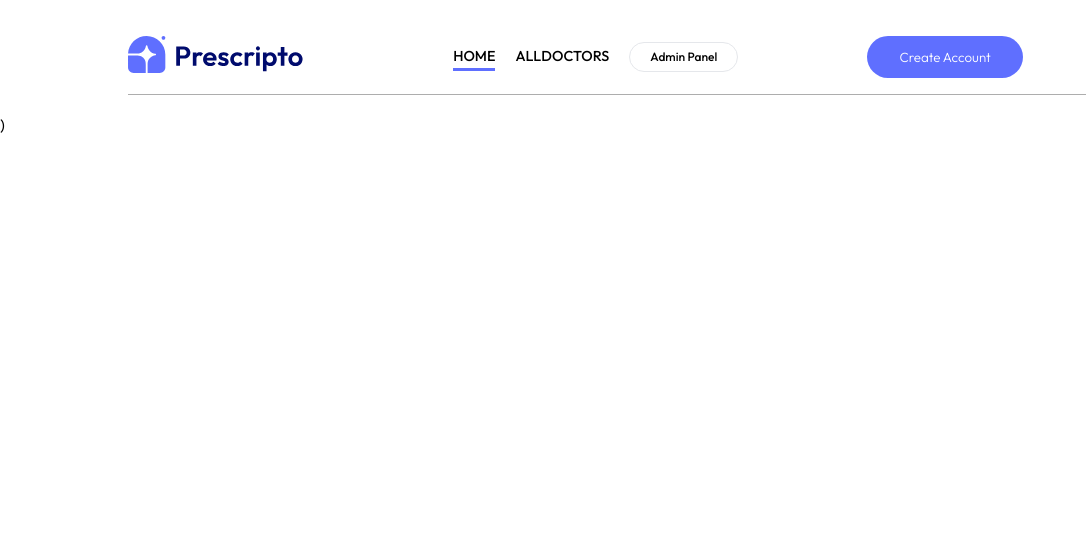
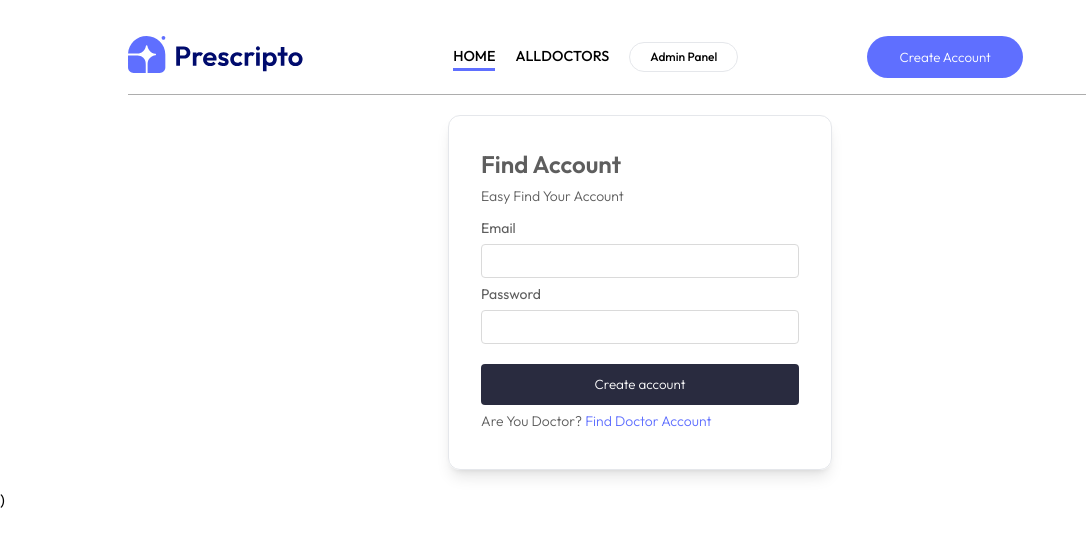
Before and after one commit to MostafaWaseemMahmoud/Prescripto, a React (Vite) app: page /findaccount in a window 1280 px wide. Shown: the top 546 px of the page, without its empty margins (0-1086 px from the left). Built offline with nearby package versions, Linux system fonts and the light colour scheme.

Commit message:
Add Advanced Validation To find Patient Account

```diff
--- a/src/App.jsx
+++ b/src/App.jsx
@@ -12,6 +12,7 @@ import Doctors from './pages/AllDoctors/Doctors';
 import Doctor_DashBoard from './pages/Doctor_DashBoard/DoctorDashboard';
 import Create_Doctor_Account from './pages/create_doctor_account/CreateDoctorAccount';
 import Admin_Panel from './pages/AdminPanel/AdminPanel';
+import FindDoctorAccount from './pages/FindAccount/Findaccount';
 
 function App() {
   function getPage() {
@@ -42,6 +43,7 @@ function App() {
       <Route path="/doctor/dashboard" element={<Doctor_DashBoard />} />
       <Route path="/create/doctor" element={<Create_Doctor_Account />} />
       <Route path="/adminPanel" element={<Admin_Panel></Admin_Panel>} />
+      <Route path="/findaccount" element={<FindDoctorAccount></FindDoctorAccount>} />
     </Routes>
   )
       </>
--- a/src/component/Header/Header.jsx
+++ b/src/component/Header/Header.jsx
@@ -105,7 +105,7 @@ const Header = () => {
                 ) : (
                     <div className="btn">
                         <aside className='create-btn-aside'>
-                        <button className="create-btn" onClick={() => navigate('/createAccount')}>
+                        <button className="create-btn" onClick={() => {navigate('/createAccount')}}>
                             Create Account
                         </button>
                         </aside>
--- a/src/component/Header/header.css
+++ b/src/component/Header/header.css
@@ -220,10 +220,11 @@ header .btn button {
     }
     .create-btn-aside {
         background-color: rgb(95 111 255 / 1);
-        margin-top: -22px;
+        margin-top: -48px;
+        height: 200px;
     }
     header nav {
-        margin-top: 8px;
+        margin-top: 143px;
         z-index: 3;
         padding: 16px;
     }
@@ -249,7 +250,7 @@ header .btn button {
     }
 
     section {
-        margin: 112px auto; /* Center align */
+        margin: 80px auto; /* Center align */
     }
 
     section .userdata {
--- /dev/null
+++ b/src/pages/FindAccount/Findaccount.jsx
@@ -0,0 +1,111 @@
+import React, { useEffect } from 'react';
+import './findaccount.css'
+import axios from 'axios';
+import { Navigate, useNavigate } from 'react-router-dom';
+const FindDoctorAccount = () => {
+        useEffect(()=>{
+            if(window.localStorage.getItem("doctor")){
+                Navigate('/')
+            }
+        },[])
+    const Navigate = useNavigate();
+    const validateForm = async ()=> {
+        const allField = document.querySelectorAll("input");
+        const errors = document.querySelectorAll(".error");
+        if(allField[0].value.length == 0){
+            errors[0].style.display = "flex";
+            return;
+        }else {
+            errors[0].style.display = "none";
+            if(!allField[0].value.match(/\w+(\d+)?@gmail.com/)){
+                errors[1].style.display = "flex";
+                return;
+            }else {
+                errors[1].style.display = "none";
+                if(allField[1].value < 5){
+                    errors[2].style.display = "flex";
+                    return;
+                }else {
+                    errors[2].style.display = "none";
+                }
+            }
+        }
+
+        try {
+            const res = await axios.get("https://prescripto-backend.up.railway.app/mng/allpatinets");
+            let doctorFound = false;
+
+            for (const doctor of res.data) {
+                if (doctor.email === allField[0].value) {
+                    doctorFound = true;
+
+                    if (doctor.password !== allField[1].value) {
+                        document.querySelector(".message1").style.display = "flex";
+                        return;
+                    }
+
+                    // Store doctor ID in localStorage
+                    window.localStorage.setItem("doctor", doctor._id);
+                    Navigate('/')
+                    window.location.reload();
+                    return;
+                }
+            }
+
+            if (!doctorFound) {
+                console.log("No doctor with this email.");
+                document.querySelector(".message1").style.display = "flex";
+            }
+        } catch (error) {
+            console.error("Error fetching doctors:", error);
+            document.querySelector(".message1").style.display = "flex";
+        }
+
+        }
+        const show =  ()=> {
+            document.querySelector(".message1").style.display = "none"
+        }
+  return (
+<div className='container'>
+    <div className="message1" onClick={show}>
+        <h1>Email  OR  Password  Error</h1>
+    </div>
+            <div className="login-field">
+                <div className="login">
+                    <h1>Find Account</h1>
+                    <p>Easy Find Your Account</p>
+                    <form>
+                        <div className="field">
+                            <span>Email</span>
+                            <br />
+                            <input type="email" required />
+                            <span className="error">
+                                <p className="red-dot"></p>
+                                <p>Please Fill This Field</p>
+                            </span>
+                            <span className="error">
+                                <p className="red-dot"></p>
+                                <p>Please Enter A Valid Email</p>
+                            </span>
+                        </div>
+                        <div className="field">
+                            <span>Password</span>
+                            <br />
+                            <input type="password" required />
+                            <span className="error">
+                                <p className="red-dot"></p>
+                                <p>Please Fill This Field</p>
+                            </span>
+                        </div>
+                        <button type="button" onClick={validateForm}>
+                            Create account
+                        </button>
+                    </form>
+                    <p className="outLink">Are You Doctor? <a onClick={()=>Navigate("/create/doctor")}>Find Doctor Account</a></p>
+                </div>
+            </div>
+        </div>
+  );
+};
+
+export default FindDoctorAccount;
--- /dev/null
+++ b/src/pages/FindAccount/findaccount.css
@@ -0,0 +1,15 @@
+.message1 {
+    font-family: 'Segoe UI', Tahoma, Geneva, Verdana, sans-serif;
+    top: 0;left: 0;
+    position: fixed;
+    min-width: 100%;
+    min-height: 100%;
+    display: flex;
+    align-items: center;
+    justify-content: center;
+    background: #ffffff9f;
+    color: rgb(235, 38, 38);
+    font-style: italic;
+    text-transform: uppercase;
+    display: none;
+}
--- a/src/pages/createaccount/Create.jsx
+++ b/src/pages/createaccount/Create.jsx
@@ -213,7 +213,7 @@ const CreateAccount = () => {
                         </button>
                     </form>
                     <p className="outLink">Are You Doctor? <a onClick={()=>Navigate("/create/doctor")}>Create Doctor Account</a></p>
-                    <p className="outLink">Already have An Account: <a onClick={()=>Navigate("/join")}>Find It</a></p>
+                    <p className="outLink">Already have An Account: <a onClick={()=>Navigate("/findaccount")}>Find It</a></p>
                 </div>
             </div>
         </div>
--- a/src/pages/createaccount/create.css
+++ b/src/pages/createaccount/create.css
@@ -1,6 +1,5 @@
 .login-field {
     width: 100%;
-    height: 832px;
     display: flex;
     align-items: center;
     justify-content: center;
```
